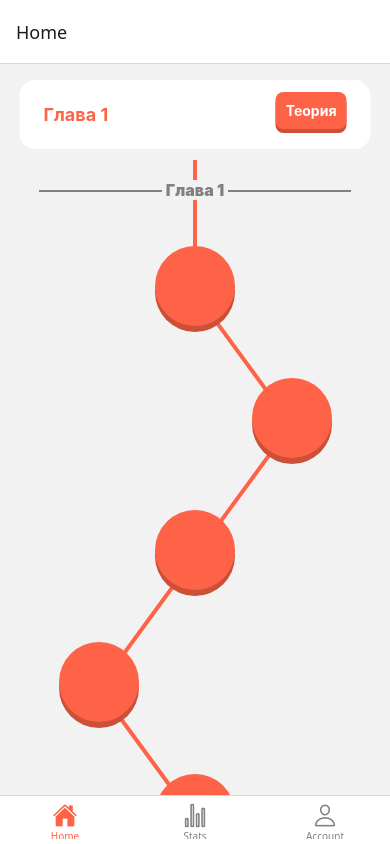
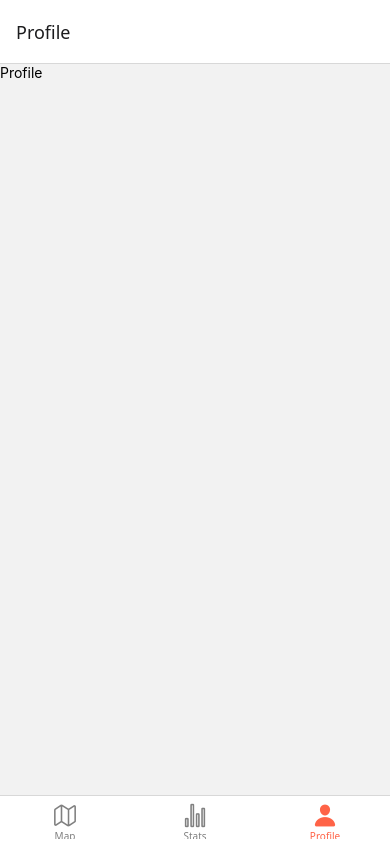
Before and after one commit to Wo0zZ1/unolingo-client, a React Native app: screen /Profile in a window 390 px wide. Built offline with nearby package versions, Linux system fonts and the light colour scheme.

Commit message:
refactor: navigation refactoring

```diff
--- a/src/constants/theme.ts
+++ b/src/constants/theme.ts
@@ -1,3 +1,9 @@
 export const COLORS = {
+	text: '#808080',
 	white: '#FFFFFF',
+	tomato: '#FF6347',
+	tomatoDark: '#CC4F38',
+	gray: '#F1F1F1',
+	grayLight: '#33333312',
+	grayDark: '#33333333',
 } as const
--- /dev/null
+++ b/src/features/ProfileScreen/index.tsx
@@ -0,0 +1,13 @@
+import { StyleSheet, Text, View } from 'react-native'
+
+const ProfileScreen = () => {
+	return (
+		<View>
+			<Text>Profile</Text>
+		</View>
+	)
+}
+
+const styles = StyleSheet.create({})
+
+export { ProfileScreen }
--- /dev/null
+++ b/src/features/StatsScreen/index.tsx
@@ -0,0 +1,17 @@
+import { StyleSheet, Text, View } from 'react-native'
+
+const StatsScreen = () => (
+	<View style={styles.centeredContainer}>
+		<Text>Stats Screen</Text>
+	</View>
+)
+
+const styles = StyleSheet.create({
+	centeredContainer: {
+		flex: 1,
+		alignItems: 'center',
+		justifyContent: 'center',
+	},
+})
+
+export { StatsScreen }
--- a/src/features/index.ts
+++ b/src/features/index.ts
@@ -2,3 +2,5 @@ export * from './LevelMapScreen'
 export * from './LevelPlayScreen'
 export * from './LevelStatsScreen'
 export * from './TheoryScreen'
+export * from './ProfileScreen'
+export * from './StatsScreen'
--- a/src/navigation/AppNavigator.tsx
+++ b/src/navigation/AppNavigator.tsx
@@ -18,11 +18,7 @@ const defaultOptions: StackNavigationOptions = {
 	freezeOnBlur: true,
 }
 
-interface IRootLayoutProps {
-	children: ReactNode
-}
-
-const RootLayout = ({ children }: IRootLayoutProps) => {
+const RootLayout = ({ children }: { children: ReactNode }) => {
 	return <View style={{ flex: 1, backgroundColor: COLORS.white }}>{children}</View>
 }
 
--- a/src/navigation/MainTabs.tsx
+++ b/src/navigation/MainTabs.tsx
@@ -1,31 +1,18 @@
 import React from 'react'
 import { createBottomTabNavigator } from '@react-navigation/bottom-tabs'
-import { Ionicons } from '@expo/vector-icons'
+import Ionicons from '@expo/vector-icons/Ionicons'
 
-import { StyleSheet, Text, View } from 'react-native'
-import { LevelMapScreen } from '../features'
+import { LevelMapScreen, ProfileScreen, StatsScreen } from '../features'
 
 const Tab = createBottomTabNavigator()
 
-const StatsScreen = () => (
-	<View style={styles.centeredContainer}>
-		<Text>Stats Screen</Text>
-	</View>
-)
-
-const AccountScreen = () => (
-	<View style={styles.centeredContainer}>
-		<Text>Account Screen</Text>
-	</View>
-)
-
 const getIconName = (routeName: string, focused: boolean) => {
 	switch (routeName) {
-		case 'Home':
-			return focused ? 'home' : 'home-outline'
+		case 'Map':
+			return focused ? 'map' : 'map-outline'
 		case 'Stats':
 			return focused ? 'stats-chart' : 'stats-chart-outline'
-		case 'Account':
+		case 'Profile':
 			return focused ? 'person' : 'person-outline'
 		default:
 			return 'home'
@@ -41,18 +28,10 @@ const MainTabs = () => (
 			tabBarActiveTintColor: 'tomato',
 			tabBarInactiveTintColor: 'gray',
 		})}>
-		<Tab.Screen name='Home' component={LevelMapScreen} />
+		<Tab.Screen name='Map' component={LevelMapScreen} />
 		<Tab.Screen name='Stats' component={StatsScreen} />
-		<Tab.Screen name='Account' component={AccountScreen} />
+		<Tab.Screen name='Profile' component={ProfileScreen} />
 	</Tab.Navigator>
 )
 
-const styles = StyleSheet.create({
-	centeredContainer: {
-		flex: 1,
-		alignItems: 'center',
-		justifyContent: 'center',
-	},
-})
-
 export default MainTabs
```
